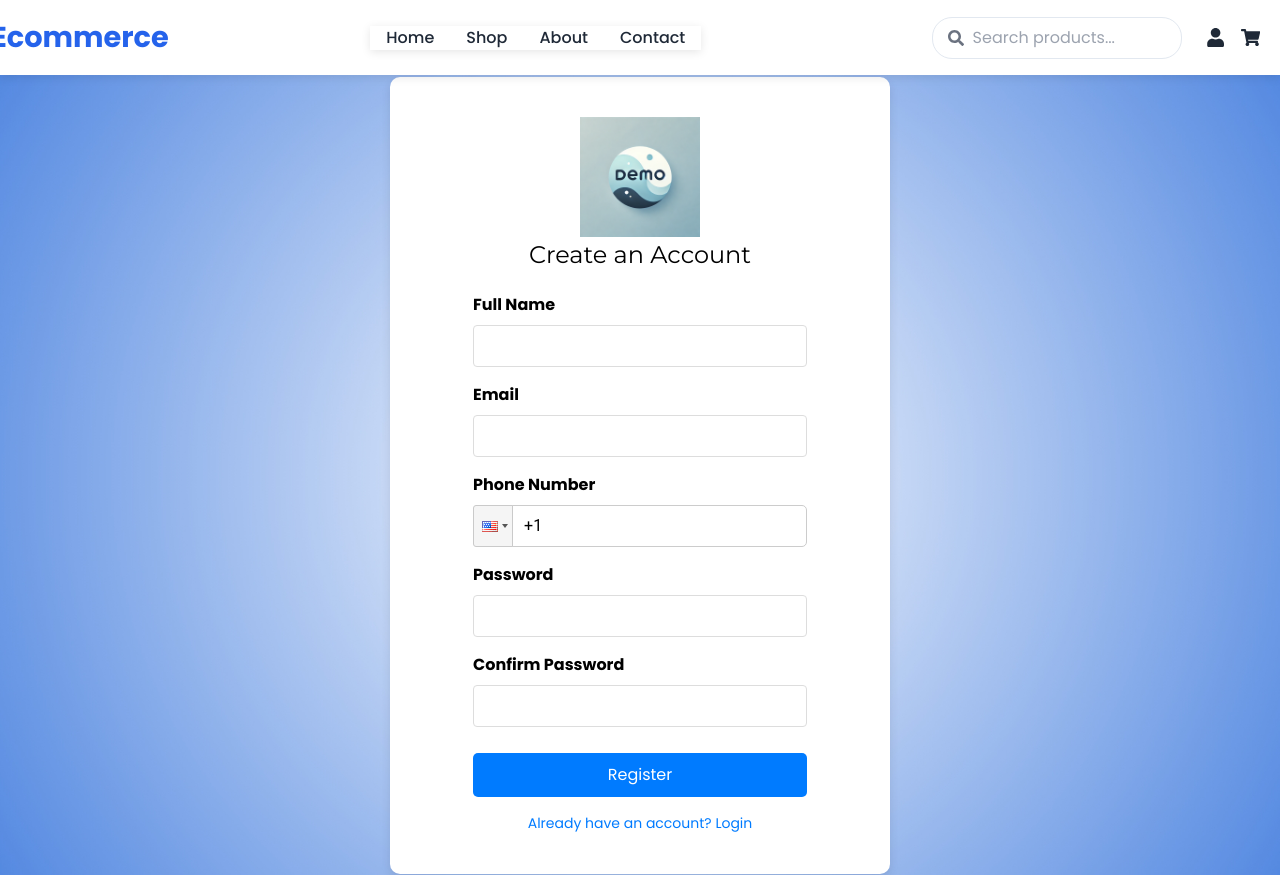
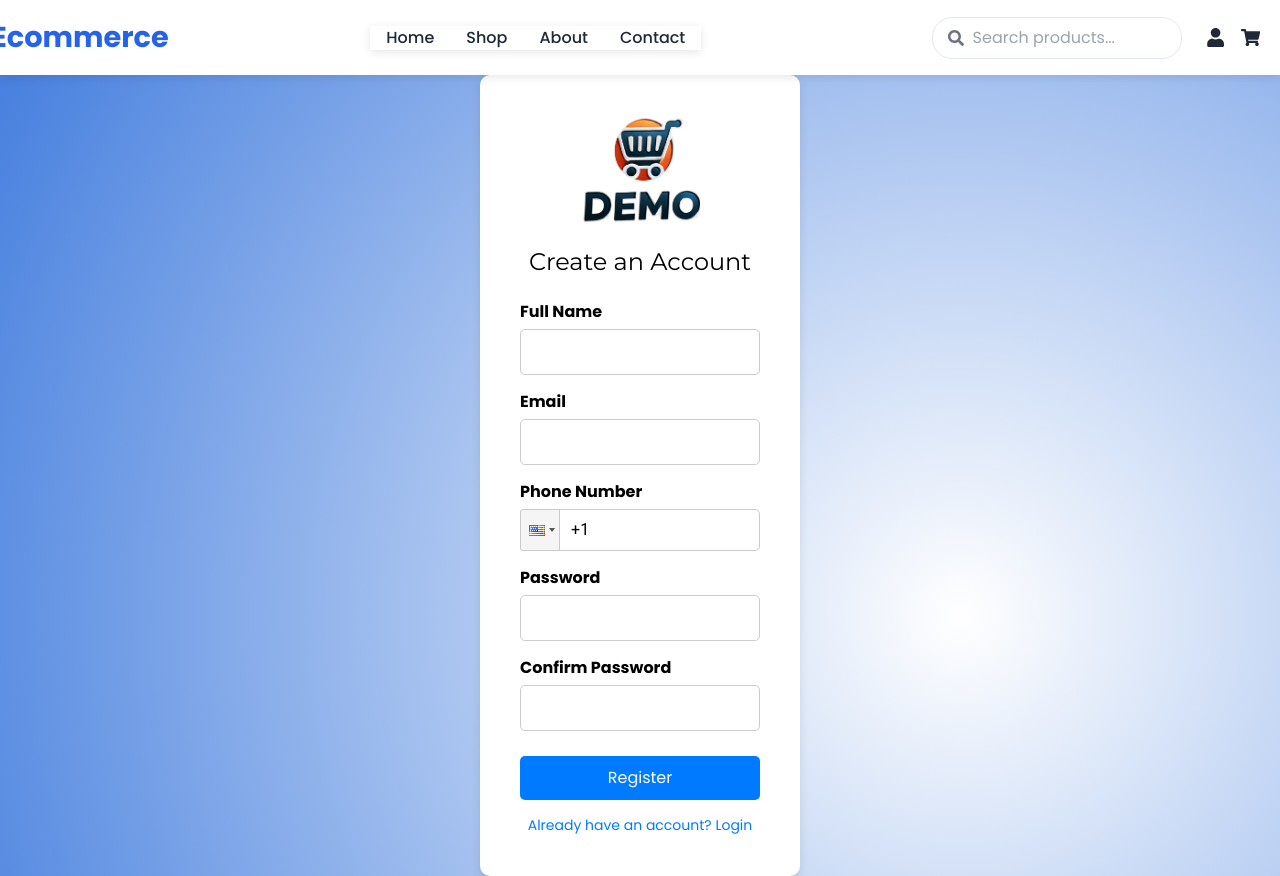
Before and after one commit to codecrafters-2023/ecommerce, a React (Create React App) app in the folder frontend/: page /register in a window 1280 px wide. Built offline with nearby package versions, Linux system fonts and the light colour scheme; some icons are missing.

Commit message:
make changes

```diff
--- a/frontend/src/pages/ForgotPassword.js
+++ /dev/null
@@ -1,48 +0,0 @@
-import { useState } from 'react';
-import { Link, useNavigate } from 'react-router-dom';
-import { useAuth } from '../context/AuthContext';
-import Header from '../components/header';
-
-const ForgotPassword = () => {
-    const [email, setEmail] = useState('');
-    const { forgotPassword } = useAuth();
-    const navigate = useNavigate();
-
-    const handleSubmit = async (e) => {
-        e.preventDefault();
-        try {
-            await forgotPassword(email);
-            navigate('/login');
-        } catch (error) {
-            // Error handled in auth context
-        }
-    };
-
-    return (
-        <div>
-            <Header />
-        <div className="register-container" style={{
-            backgroundImage: `url(${process.env.PUBLIC_URL}/bg.jpg) `,
-             }}>
-        <div className="auth-container" style={{background: "white"}}>
-            <h2>Forgot Password</h2>
-            <form onSubmit={handleSubmit}>
-                <div className="form-group">
-                    <label>Email</label>
-                    <input
-                        type="email"
-                        value={email}
-                        onChange={(e) => setEmail(e.target.value)}
-                        required
-                    />
-                </div>
-                <button className='form_button' type="submit">Send Reset Link</button>
-            </form>
-            <div className="auth-links">
-                <Link to="/login">Remember your password? Login</Link>
-            </div>
-            </div></div></div>
-    );
-};
-
-export default ForgotPassword;
--- a/frontend/src/pages/Register/Register.js
+++ b/frontend/src/pages/Register/Register.js
@@ -52,15 +52,7 @@ const Register = () => {
     return (
         <>
         <Header />
-        <div className="register-container" style={{
-            backgroundImage: `url(${process.env.PUBLIC_URL}/bg.jpg)`,
-            backgroundSize: 'cover',
-            backgroundPosition: 'center',
-            minHeight: '100vh',
-            display: 'flex',
-            alignItems: 'center',
-            justifyContent: 'center'
-        }}>
+        <div className="register-container">
             <div className="register-box">
                 <div className="register-left">
                     <img src={`${process.env.PUBLIC_URL}/logo.png`} alt="Logo" className="logo" />
--- a/frontend/src/pages/Register/index.css
+++ b/frontend/src/pages/Register/index.css
@@ -1,14 +1,15 @@
 
 .register-container {
+    width: 100%;
     display: flex;
     justify-content: center;
     align-items: center;
-    height: 100vh;
-    background-color: #f5f5f5;
+    min-height: 91.7vh;
+    background-image: url(../../../public/bg.jpg);
 }
 .register-box {
     display: flex;
-    width: 50%;
+    width: 25%;
     max-width: 500px;
     background: white;
     border-radius: 10px;
@@ -18,7 +19,7 @@
 
 .register-left {
     flex: 1;
-    padding: 40px;
+    padding: 20px;
     display: flex;
     flex-direction: column;
     align-items: center;
--- /dev/null
+++ b/frontend/src/pages/forgotPassword/ForgotPassword.js
@@ -0,0 +1,48 @@
+import { useState } from 'react';
+import { Link, useNavigate } from 'react-router-dom';
+import { useAuth } from '../../context/AuthContext';
+import Header from '../../components/header';
+import "./index.css"
+
+const ForgotPassword = () => {
+    const [email, setEmail] = useState('');
+    const { forgotPassword } = useAuth();
+    const navigate = useNavigate();
+
+    const handleSubmit = async (e) => {
+        e.preventDefault();
+        try {
+            await forgotPassword(email);
+            navigate('/login');
+        } catch (error) {
+            // Error handled in auth context
+        }
+    };
+
+    return (
+        <div>
+            <Header />
+            <div className="register-container">
+                <div className="register-box">
+                <img src={`${process.env.PUBLIC_URL}/logo.png`} alt="Logo" className="logo" />
+                    <h2>Forgot Password</h2>
+                    <form onSubmit={handleSubmit}>
+                        <div className="form-group">
+                            <label>Email</label>
+                            <input
+                                type="email"
+                                value={email}
+                                onChange={(e) => setEmail(e.target.value)}
+                                required
+                            />
+                        </div>
+                        <button className='form_button' type="submit">Send Reset Link</button>
+                    </form>
+                    <div className="auth-links">
+                        <Link to="/login">Remember your password? Login</Link>
+                    </div>
+                </div></div></div>
+    );
+};
+
+export default ForgotPassword;
--- /dev/null
+++ b/frontend/src/pages/forgotPassword/index.css
@@ -0,0 +1,82 @@
+
+.register-container {
+    width: 100%;
+    display: flex;
+    justify-content: center;
+    align-items: center;
+    min-height: 91.7vh;
+    background-image: url(../../../public/bg.jpg);
+}
+.register-box {
+    display: flex;
+    justify-content: center;
+    align-items: center;
+    flex-direction: column;
+    padding: 20px;
+    width: 100%;
+    max-width: 500px;
+    background: white;
+    border-radius: 10px;
+    overflow: hidden;
+    box-shadow: 0px 4px 10px rgba(0, 0, 0, 0.1);
+}
+
+.register-box h2 {
+    font-size: 24px;
+    margin: 20px 0;
+}
+
+.register-box form{
+    width: 100%;
+}
+
+.form-group {
+    width: 100%;
+    margin-bottom: 15px;
+}
+
+.form-group label {
+    display: block;
+    font-weight: bold;
+    margin-bottom: 5px;
+}
+
+.form-group input {
+    width: 100%;
+    padding: 10px;
+    border: 1px solid #ccc;
+    border-radius: 5px;
+    font-size: 16px;
+    outline: none;
+}
+
+.form-button {
+    width: 100%;
+    padding: 10px;
+    background: #007bff;
+    color: white;
+    font-size: 16px;
+    border: none;
+    border-radius: 5px;
+    cursor: pointer;
+    margin-top: 10px;
+    transition: 0.3s;
+}
+
+.form-button:hover {
+    background: #0056b3;
+}
+
+.auth-links {
+    margin-top: 15px;
+    font-size: 14px;
+}
+
+.auth-links a {
+    color: #007bff;
+    text-decoration: none;
+}
+
+.auth-links a:hover {
+    text-decoration: underline;
+}
```
Also changed, not shown: frontend/src/App.js (+4 -3 lines), frontend/logo.png (added), frontend/public/logo.png.
